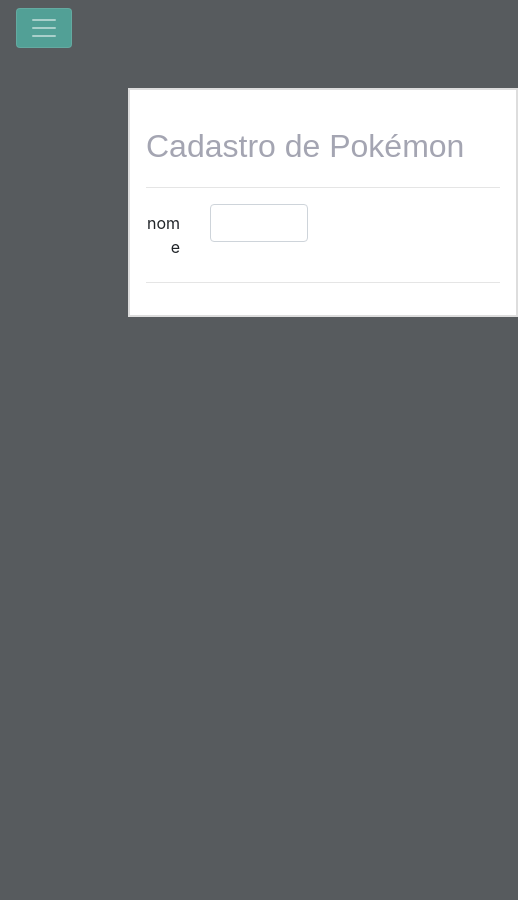
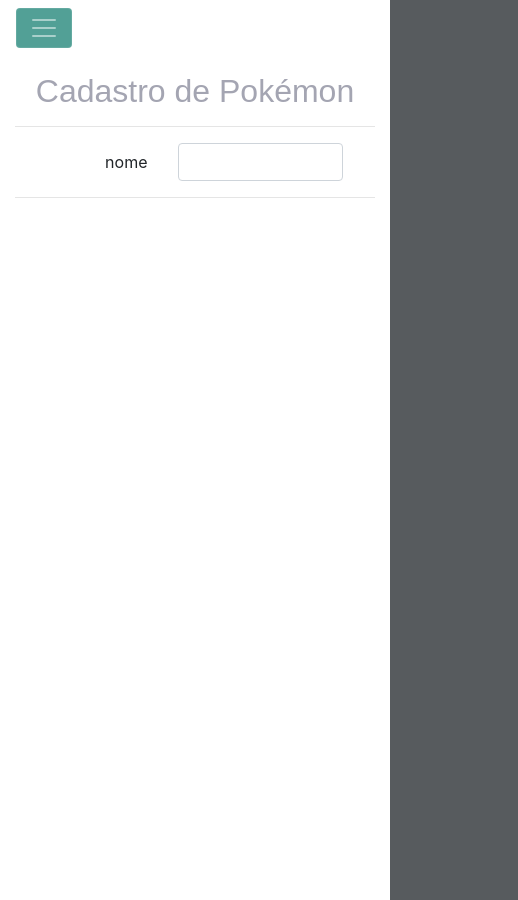
Before and after one commit to Augus-top/desafio-coletum, a React (Create React App) app: page / in a window 390 px wide. Shown: the whole page, 518 px wide, since content can reach past the window. Before the commit the page ends 844 px from the top, so only its background shows below. Built offline with nearby package versions, Linux system fonts and the light colour scheme.

Commit message:
Media Queries

```diff
--- a/package.json
+++ b/package.json
@@ -7,6 +7,7 @@
     "@fortawesome/free-solid-svg-icons": "^5.7.2",
     "@fortawesome/react-fontawesome": "^0.1.4",
     "bootstrap": "^4.3.1",
+    "date-fns": "^1.30.1",
     "normalize.css": "^8.0.1",
     "react": "^16.8.2",
     "react-bootstrap": "^1.0.0-beta.5",
--- a/src/components/DateButton.js
+++ b/src/components/DateButton.js
@@ -25,6 +25,7 @@
         selected={new Date()}
         open={props.show}
         popperPlacement="auto"
+        locale="pt-BR"
         onChange={ props.handleChange }
       />
     </div>
--- a/src/components/FormLayout.js
+++ b/src/components/FormLayout.js
@@ -3,10 +3,26 @@
 import Container from 'react-bootstrap/Container';
 
 const StyledLayout = styled(Container)`
-  margin: 2em 8em 2em 8em;
-  padding: 1em;
-  border: 2px solid #DDD;
   background: white
+
+  @media (min-width: 576px) {
+    margin: auto;
+    width: 50%;
+    padding: 1em;
+    border: 2px solid #DDD;
+  }
+
+  @media (max-width: 425px) {
+    height: 100vh
+  }
+
+  @media (min-width: 576px) {
+    margin: auto;
+    width: 50%;
+    padding: 1em;
+    border: 2px solid #DDD;
+  }
+
 `;
 
 const FormLayout = (props) => (
--- a/src/components/FormStructure.js
+++ b/src/components/FormStructure.js
@@ -5,11 +5,12 @@
 import StarRating from './StarRating';
 
 const StyledLabel = styled(Form.Label)`
-  word-wrap: break-word
+  word-wrap: break-word;
 `;
 
-const labelDefaultSize = 2;
-const fieldDefaultSize = 4;
+
+const labelDefaultSize = 4;
+const fieldDefaultSize = 6;
 
 class FormStructure extends Component {
   state = { open: false };
@@ -68,7 +69,7 @@
         {this.props.structure.map(field => {
           return (
             <Form.Group as={Row} controlId={field.componentId} key={field.componentId}>
-              <StyledLabel className='text-right' column xs={labelDefaultSize}>
+              <StyledLabel className='text-right' column xs={labelDefaultSize + 1}  column sm={labelDefaultSize}>
                 {field.label}
               </StyledLabel>
               <Col xs={fieldDefaultSize}>
--- a/src/components/FormTitle.js
+++ b/src/components/FormTitle.js
@@ -3,7 +3,16 @@
 
 const StyledTitle = styled.h1`
   font-family: Arial;
-  color: #a4a5b2
+  color: #a4a5b2;
+
+  @media (max-width: 768px) {
+    text-align: center;
+  }
+
+  @media (max-width: 425px) {
+    margin: 0;
+    padding: 0.5em 0 0 0;
+  }
 `;
 
 const FormTitle = (props) => {
--- a/src/components/Header.js
+++ b/src/components/Header.js
@@ -24,6 +24,10 @@
 const StyledNavbar = styled(Navbar)`
   .navbar-toggler {
     background-color: #52a096;
+  }
+
+  @media (max-width: 425px) {
+    background: white;
   }
 `;
 
@@ -64,7 +68,7 @@
 
   render() {
     return(
-    <StyledNavbar variant='dark' expand='md'>
+    <StyledNavbar variant='dark' expand='sm'>
       <StyledNavbar.Toggle aria-controls='basic-navbar-nav' />
       <StyledNavbar.Collapse>
         <Nav className="mr-auto">
--- a/src/components/StarRating.js
+++ b/src/components/StarRating.js
@@ -9,7 +9,11 @@
 `
 
 const Layout = styled.div`
-  font-size: 1.5em;
+  font-size: 1.0em;
+
+  @media (min-width: 1024px) {
+    font-size: 1.5em;
+  }
 `;
 
 export default class StarRating extends React.Component {
```
Also changed, not shown: 1 other file (tests, documents, lock files or other folders).
